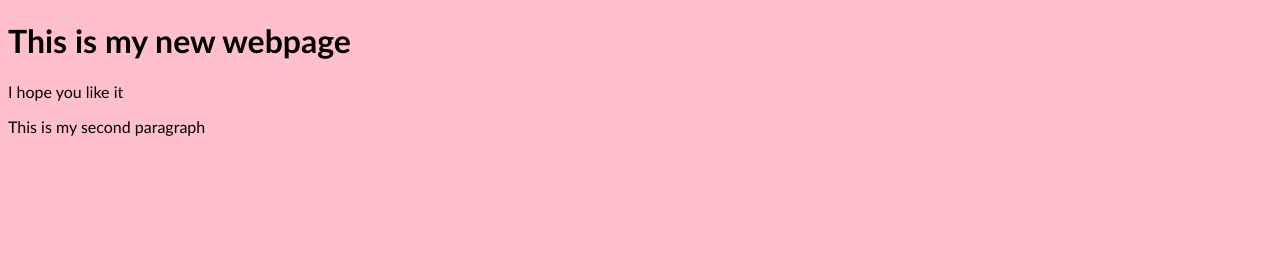
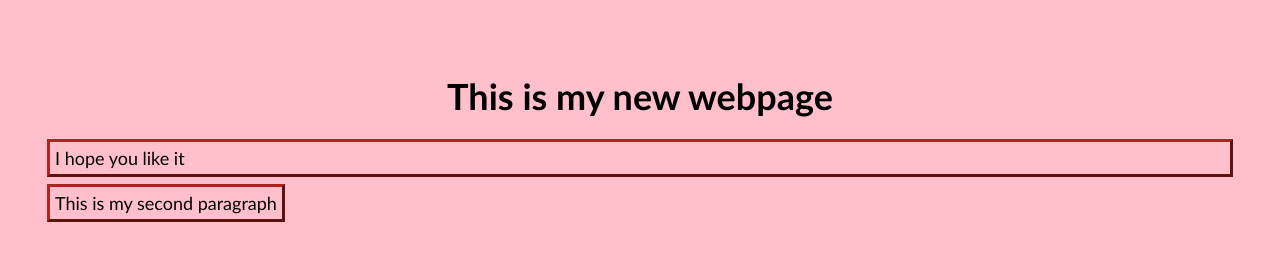
Before and after one commit to Magicoo51889/HTML5-Website, a plain HTML site: page index.html in a window 1280 px wide. Drawn offline with Linux system fonts and the light colour scheme.

Commit message:
Updated CSS and made HTML clearer

```diff
--- a/index.html
+++ b/index.html
@@ -13,11 +13,11 @@
 		This is my new webpage
 	</h1>
 
-	<p>
+	<p class="para">
 		I hope you like it
 	</p>
 
-	<p2>
+	<p2 class="para">
 		This is my second paragraph
 	</p2>
 
--- a/style.css
+++ b/style.css
@@ -1,19 +1,25 @@
 body{
 	background-color: pink;
-	border-color: blueviolet;
-	border-style: offset;
-	border-width: 300;
+
+	margin: auto;
+	padding: 50px;
 }
 
 h1{
-	font-size: 24;
+	font-size: 36px;
 	font: bold;
 	font-family: Calibri;
+
 	color: black;
+
+	text-align: center;
 }
 
-p, p2{
-	font-size: 12;
+.para{
+	font-size: 18px;
 	font-family: Calibri;
-	color: black
+
+	outline-style: outset;
+	outline-color: firebrick;
+	padding: 5px
 }
```
